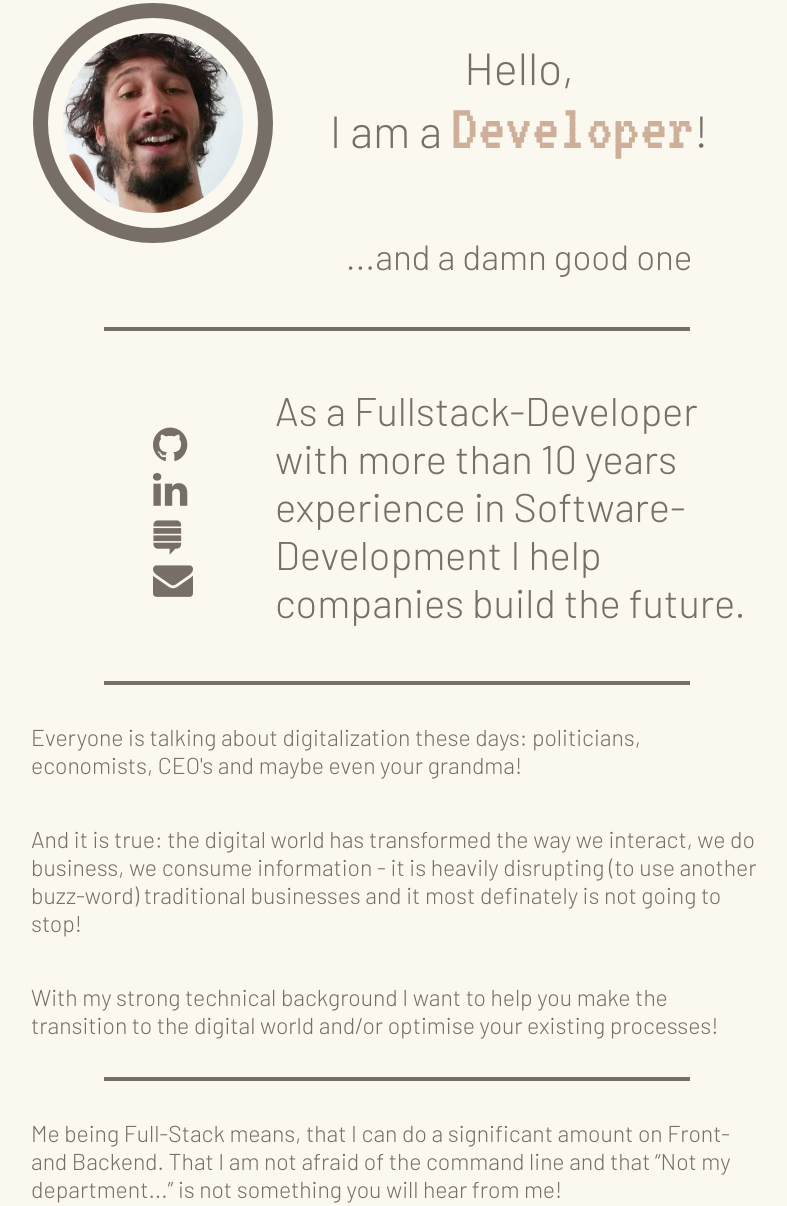
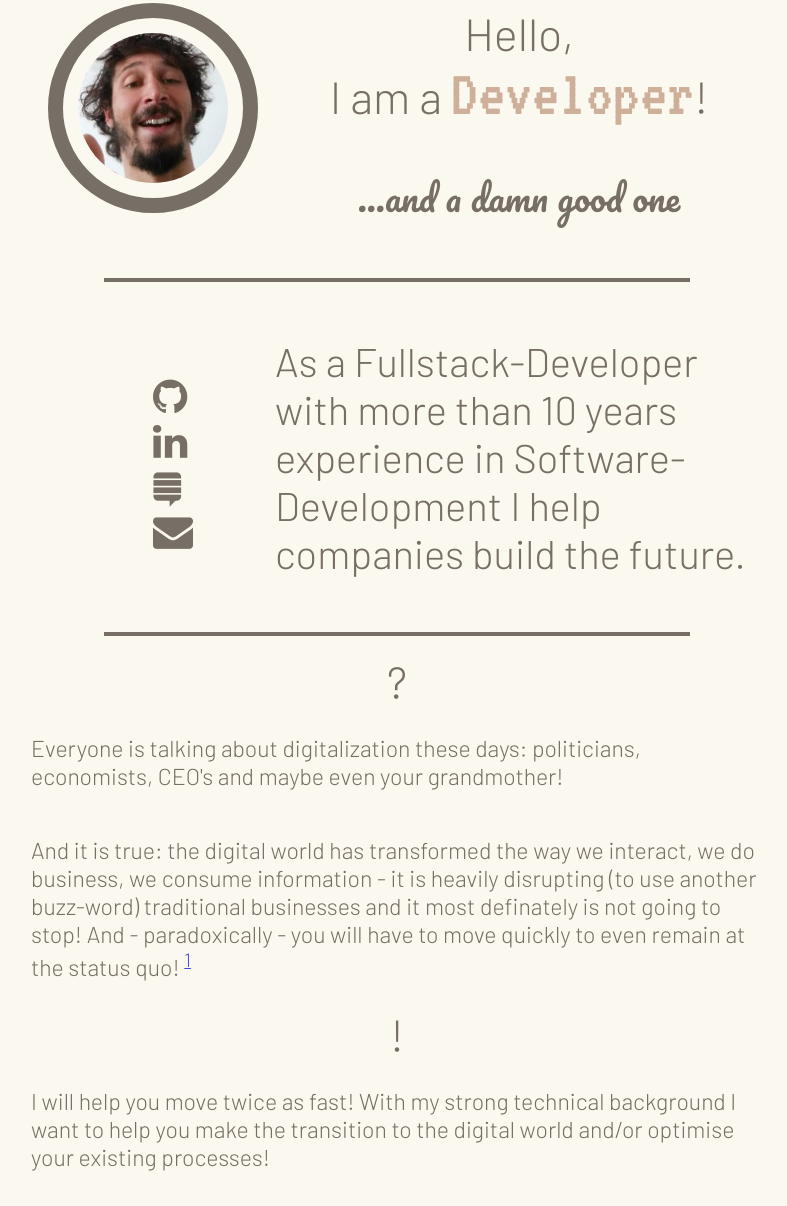
Before and after one commit to TheMightyHoltzman/TheMightyHoltzman.github.io, a plain HTML site: page index.html in a window 1280 px wide. Shown: the part 54-1260 px from the top of the page, without its empty margins (243-1030 px from the left). Drawn offline with Linux system fonts and the light colour scheme.

Commit message:
More styling

```diff
--- a/index.html
+++ b/index.html
@@ -4,9 +4,9 @@
   <meta name="description" content="Heiko Mattern's Portfolio">
   <meta name="keywords" content="Heiko Mattern,Portfolio,Personal Website,Holtzman, Full-Stack-Developer">
   <meta name="author" content="Heiko Mattern">
-  <link rel="stylesheet" href="/style/css/main.css?v=2.0"/>
+  <link rel="stylesheet" href="/style/css/main.css?v=3.0"/>
   <link rel="stylesheet" href="/font-awesome/css/font-awesome.min.css">
-  <link href="https://fonts.googleapis.com/css?family=Barlow:300,700|VT323"" rel="stylesheet">
+  <link href="https://fonts.googleapis.com/css?family=Barlow:300,700|VT323|Pacifico"" rel="stylesheet">
 </head>
 <body>
   <div class="container fade-in-from-below">
@@ -25,7 +25,7 @@
 
       <div class="col col-s-3 col-l-2 col-centered text-centered">
         <h2>Hello,<br />I am a <span class="font-console">Developer</span>!</h2>
-        <h3 class="on-s-hide">...and a damn good one</h3>
+        <h3 class="on-s-hide test-font">...and a damn good one</h3>
       </div>
 
     </div>
@@ -59,17 +59,22 @@
     </div>
 
     <div class="row">
+      <h2>?</h2>
       <p>
         Everyone is talking about <bold>digitalization</bold> these days: politicians,
-        economists, CEO's and maybe even your grandma!
+        economists, CEO's and maybe even your grandmother!
       </p>
+
       <p>
         And it is true: the digital world has transformed
         the way we interact, we do business, we consume information - it is heavily disrupting (to use another buzz-word) traditional
-        businesses and it most definately is not going to stop!
+        businesses and it most definately is not going to stop! And - paradoxically - you will have to
+        move quickly to even remain at the status quo! <sup><a href="https://en.wikipedia.org/wiki/Red_Queen%27s_race">1</a></sup>
       </p>
+
+      <h2>!</h2>
       <p>
-        With my strong technical background I want to help you make the transition to the digital world and/or optimise your existing processes!
+        I will help you move twice as fast! With my strong technical background I want to help you make the transition to the digital world and/or optimise your existing processes!
       </p>
     </div>
 
@@ -89,18 +94,32 @@
             My stack experience includes the following:
           </p>
 
+          <dl>
+            <dt>Frontend</dt>
+            <dd>what the frontend does</dd>
+            <dt>Backend</dt>
+            <dd>...</dd>
+          </dl>
           <p>
             <h2>Frontend</h2>
+            <i class="fa"></i>
+            As you can see, I am not completely inept when it comes to design and aesthetics!
           </p>
 
           <p>
             <h2>Backend</h2>
+            <i class="fa"></i>
           </p>
 
           <p>
-            <h2></h2>
+            <h2>Dev-Ops</h2>
           </p>
         </div>
+
+        <div class="row">
+
+        </div>
+
       </div>
     </div>
 
--- a/style/sass/_components.scss
+++ b/style/sass/_components.scss
@@ -54,7 +54,7 @@
       align-self: center;
       @include pop-animation();
       @if $size == 'l' {
-        max-width: 180px;
+        max-width: 150px;
       }
     }
   }
--- a/style/sass/_elements.scss
+++ b/style/sass/_elements.scss
@@ -5,6 +5,10 @@
   font-weight: 100;
   color: #776e65;
   background-color: rgb(250, 248, 239);
+}
+
+a {
+  color: #4949e0;
 }
 
 body {
@@ -22,9 +26,19 @@ p {
       p {
         margin: 0px 10px 15px 10px;
       }
+
+      h2 {
+        margin-top: 3px;
+        margin-bottom: 3px;
+      }
+
     }
     @if $size == 'l' {
-      margin: 0px 10px 0px 10px;
+          // margin: 0px 10px 0px 10px;
+      h2 {
+        margin-top: 3px;
+        margin-bottom: 3px;
+      }
     }
   }
 }
--- a/style/sass/_helpers.scss
+++ b/style/sass/_helpers.scss
@@ -15,3 +15,7 @@
 .align-self-centered {
   align-self: center;
 }
+
+.test-font {
+  font-family: Pacifico;
+}
```
Also changed, not shown: style/css/main.css.
